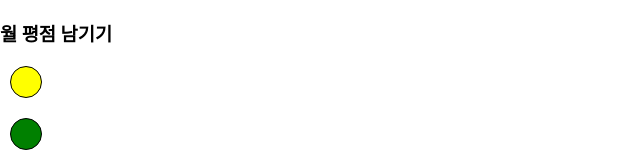
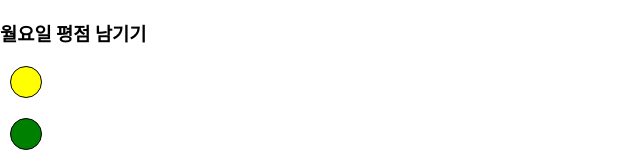
Before and after one commit to hongsoom/my-week, a React (Create React App) app in the folder my-week/: page /detail/1 in a window 1280 px wide. Shown: the top 160 px of the page, without its empty margins (0-640 px from the left). Built offline with nearby package versions, Linux system fonts and the light colour scheme.

Commit message:
구조 분해 할당

```diff
--- a/my-week/src/components/Detail.js
+++ b/my-week/src/components/Detail.js
@@ -5,8 +5,8 @@ import { useParams, useHistory } from "react-router-dom";
 
 const Detail = (props) => {
     const week = props.week
-    const index = useParams();
-    console.log(index)
+    const { id } = useParams();
+    console.log(id)
 
     const history = useHistory();
 
@@ -18,7 +18,7 @@ const Detail = (props) => {
 
     return (
         <div>
-            <h3>{week[index.id]} 평점 남기기</h3>
+            <h3>{week[id]}요일 평점 남기기</h3>
             {circle.map((num, index) => {
                 return (
                     <Circle key={index} style={{backgroundColor : index ?  'green' : 'yellow'}}></Circle>
--- a/my-week/src/components/Main.js
+++ b/my-week/src/components/Main.js
@@ -7,6 +7,7 @@ const Main = (props) => {
     const history = useHistory();
 
     const week = props.week;
+
     const [rate, setRate] = useState(Array.from({length : 7}, (value) => value = Math.floor(Math.random() * 4) + 1));
     const [circle, setCircle] = useState([1, 2, 3, 4, 5]);
 
```
